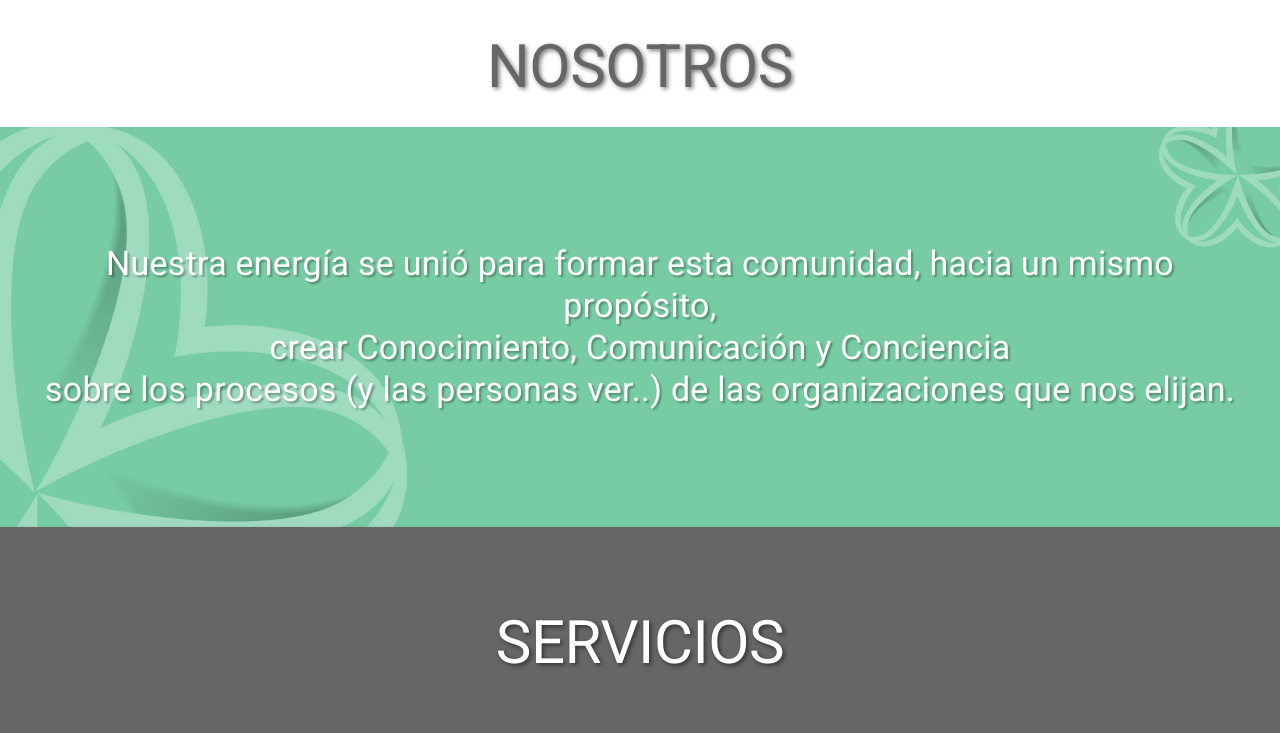
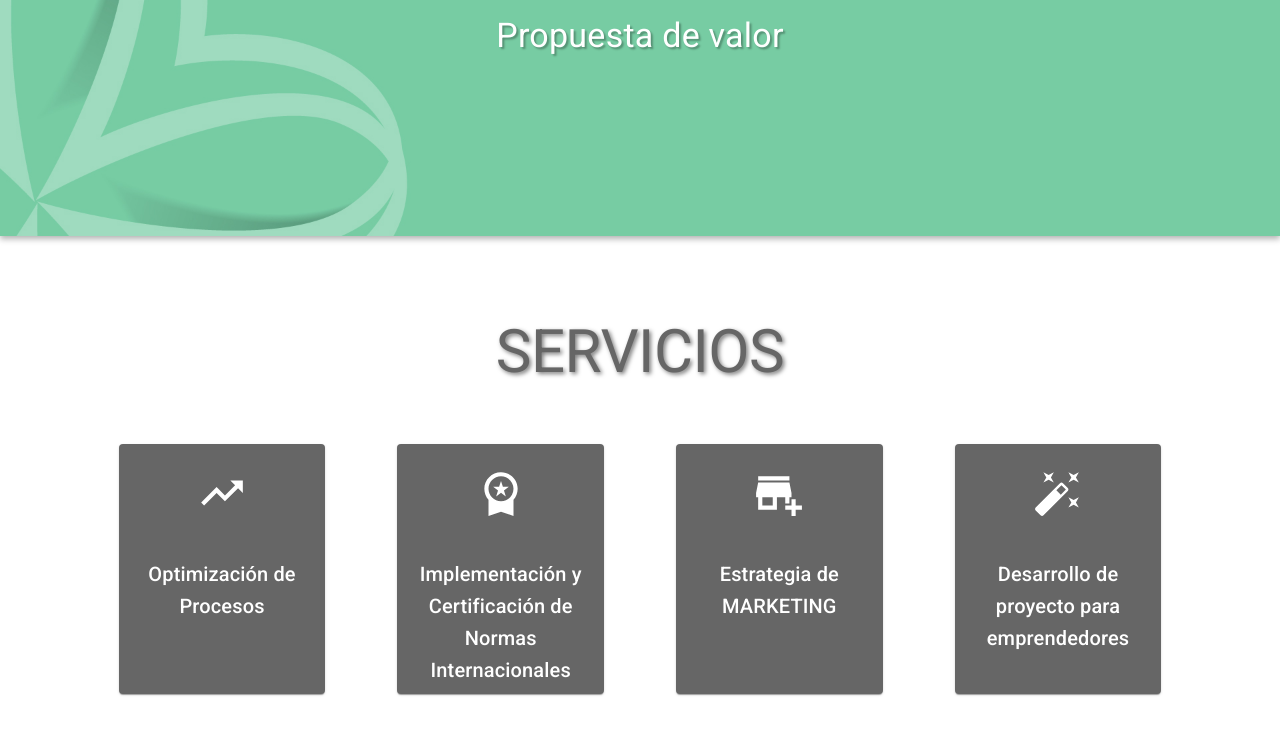
Before and after one commit to ocean-girl/ING-consultora, a React (Vite) app: page / in a window 1280 px wide. Shown: the part 900-1633 px from the top of the page. Built offline with nearby package versions, Linux system fonts and the light colour scheme.

Commit message:
modifico animaciones de servicios

```diff
--- a/src/components/pages/Nosotros/Nosotros.jsx
+++ b/src/components/pages/Nosotros/Nosotros.jsx
@@ -22,6 +22,7 @@ const Nosotros = () => {
         component="img"
         className={styles2.inCircleSwoop}
         image="../public/imagenPrincipal.jpg"
+        sx={{ height: "60vh" }}
         alt=""
       />
 
@@ -42,11 +43,7 @@ const Nosotros = () => {
         color="#ffffff"
         style={styles.text}
       >
-        Nuestra energía se unió para formar esta comunidad, hacia un mismo
-        propósito, <br />
-        crear Conocimiento, Comunicación y Conciencia <br />
-        sobre los procesos (y las personas ver..) de las organizaciones que nos
-        elijan.
+        Propuesta de valor <br />
       </Typography>
     </Box>
   );
--- a/src/components/pages/clientes/Clientes.jsx
+++ b/src/components/pages/clientes/Clientes.jsx
@@ -22,7 +22,7 @@ const Gallery = () => {
     <div>
       <Box
         sx={{
-          boxShadow: "0px 3px 6px rgba(0, 0, 0, 0.3)",
+          boxShadow: "0px 10px 6px rgba(0, 0, 0, 0.3)",
         }}
       >
         <Container
--- a/src/components/pages/servicios/ServiciosCard.jsx
+++ b/src/components/pages/servicios/ServiciosCard.jsx
@@ -23,34 +23,40 @@ const ServiceCard = ({ Icon, title, description }) => {
       onMouseEnter={handleMouseEnter}
       onMouseLeave={handleMouseLeave}
       sx={{
-        backgroundColor: "secondary.second",
+        backgroundColor: "primary.second",
         maxWidth: 600,
-        transition: "transform 0.3s",
+        minHeight: "250px",
+        textAlign: "justify",
+        transition: "transform 0.5s",
+        maxHeight: hovered ? "400px" : "200px",
         transform: hovered ? "scale(1.2)" : "scale(1)",
       }}
     >
       <CardActionArea
         sx={{
           display: "flex",
-          flexDirection: "row",
-          alignItems: "flex-start",
+          flexDirection: "column",
+          alignItems: "center",
         }}
       >
-        <IconButton color="primary.main" sx={{ top: 0 }}>
-          <Icon color="primary.main" sx={{ fontSize: "50px" }} />
+        <IconButton sx={{ top: 0 }}>
+          <Icon sx={{ fontSize: "50px", color: "#ffffff", m: 2 }} />
         </IconButton>
 
         <CardContent>
           <Typography
             variant="h6"
             component="div"
-            color="primary.second"
+            color="#ffffff"
             pb={2}
+            sx={{
+              textAlign: "center",
+            }}
           >
             {title}
           </Typography>
           {hovered && (
-            <Typography variant="body2" color="prymary.second">
+            <Typography variant="body2" color="#ffffff">
               {description}
             </Typography>
           )}
--- a/src/components/pages/servicios/ServiciosPresentacional.jsx
+++ b/src/components/pages/servicios/ServiciosPresentacional.jsx
@@ -21,17 +21,17 @@ const Servicios = () => {
   return (
     <div>
       <Box
-        sx={{
-          boxShadow: "0px 3px 6px rgba(0, 0, 0, 0.3)",
-          backgroundColor: "primary.second",
-        }}
+      // sx={{
+      //   boxShadow: "0px 3px 6px rgba(0, 0, 0, 0.3)",
+      //   backgroundColor: "primary.second",
+      // }}
       >
         <Typography
           variant="h2"
           fontWeight="fontWeightRegular"
           textAlign="center"
           p={3}
-          color="#ffffff"
+          color="#666666"
           style={styles.title}
           pt={10}
         >
@@ -54,7 +54,9 @@ const Servicios = () => {
                   Icon={service.icon}
                   title={service.title}
                   description={service.description}
-                  sx={{ backgroundColor: "primary.second" }}
+                  sx={{
+                    backgroundColor: "primary.second",
+                  }}
                 />
               </Grid>
             ))}
```
